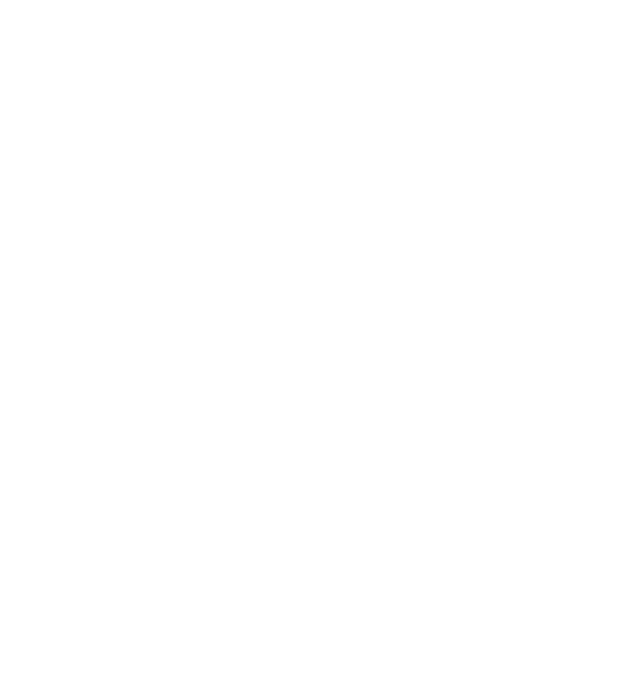
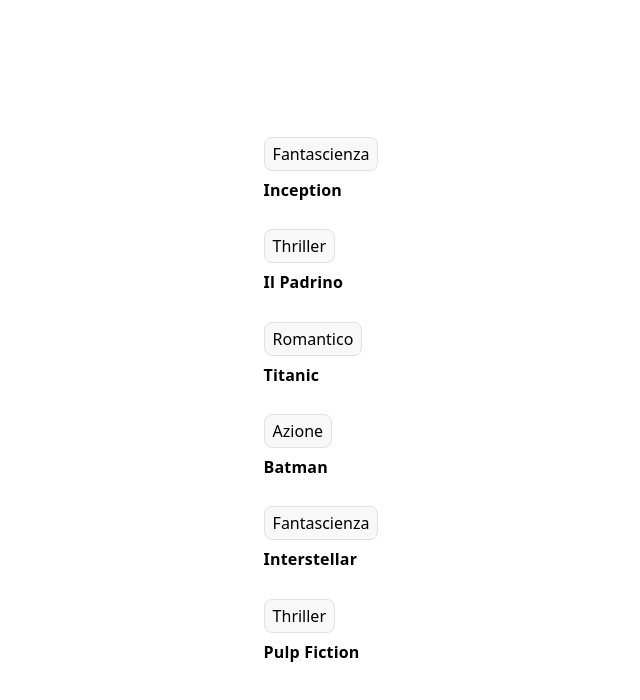
Before and after one commit to lorenzoferrante97/react-movie-filter, a React (Vite) app: page / in a window 1280 px wide. Shown: the top 700 px of the page, without its empty margins (319-959 px from the left). Built offline with nearby package versions, Linux system fonts and the light colour scheme; a web font is replaced by a local one.

Commit message:
add: films list

```diff
--- a/src/App.jsx
+++ b/src/App.jsx
@@ -17,6 +17,21 @@
     <>
       <div className="min-h-screen w-full flex flex-col gap-4u justify-center items-center">
 
+        {/* lista films */}
+        <ul className="flex flex-col gap-7u">
+          {
+            films.map( (film) => {
+
+              return (
+                <li className="flex flex-col gap-2u" key={film.title}>
+                  <span className="bg-smoke-50 border border-smoke-200 px-2u py-u rounded-md w-fit">{film.genre}</span>
+                  <p className="font-body-base-bold">{film.title}</p>
+                </li>
+              )
+            } )
+          }
+        </ul>
+
       </div>
     </>
 
```
